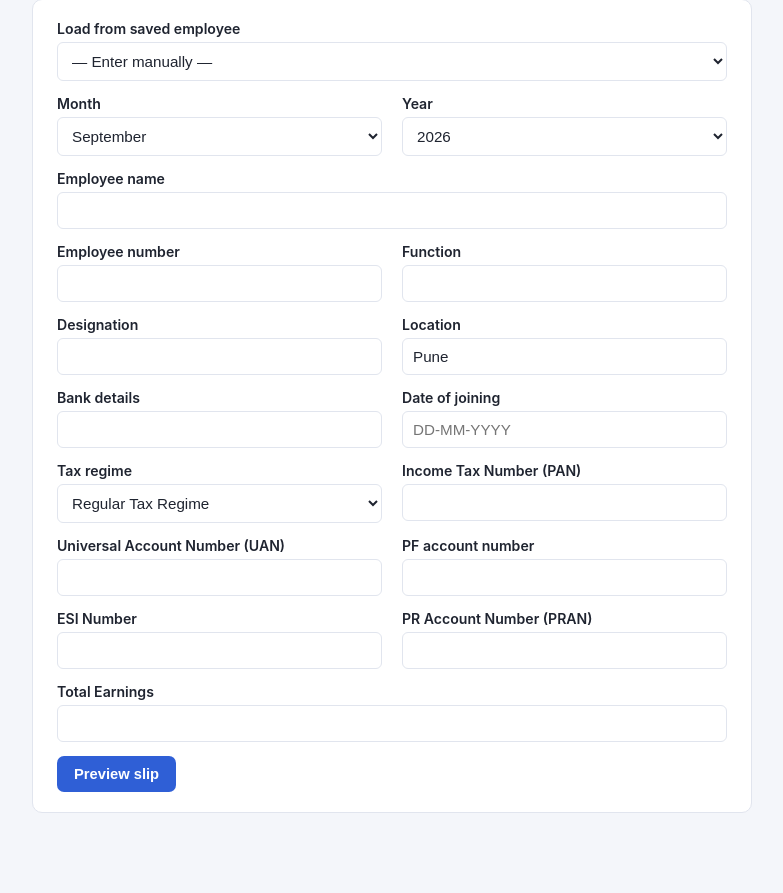
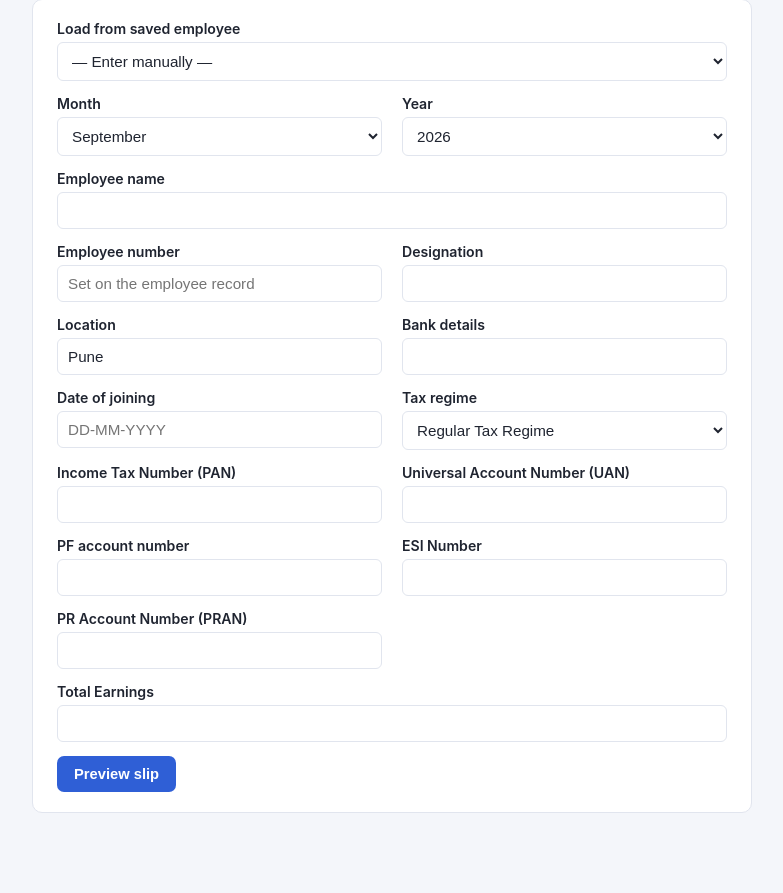
Before and after one commit to nehadhoble/salary-slip-portal, a Flask app: page /slip in a window 1280 px wide. Shown: the part 134-1027 px from the top of the page, without its empty margins (82-865 px from the left). Run offline with Flask 3, Linux system fonts and the light colour scheme; the visitor is signed in with stand-in values (Sample User, id 1); data that the repository does not hold is empty.

Commit message:
Move Employee Number to employee records, drop Function from slips
Employee Number is now stored on the employee record (like designation
and PAN) instead of being retyped on every slip; the New Slip form
shows it read-only, sourced from the selected employee. Also removes
the unused Function field from the slip form, preview, and PDF.

```diff
--- a/app.py
+++ b/app.py
@@ -28,7 +28,7 @@ MONTH_NAMES = [
 TAX_REGIME_OPTIONS = ["Regular Tax Regime", "New Tax Regime", "Old Tax Regime"]
 
 SLIP_FIELDS = [
-    "month", "year", "employee_id", "employee_name", "employee_no", "function",
+    "month", "year", "employee_id", "employee_name", "employee_no",
     "designation", "location", "bank_details", "date_of_joining", "tax_regime",
     "pan", "uan", "pf_account_number", "esi_number", "pran", "total_earnings",
 ]
@@ -116,6 +116,7 @@ def _save_employee_from_form(employee_id):
     db.save_employee(
         employee_id,
         name=request.form.get("name", "").strip(),
+        employee_no=request.form.get("employee_no", "").strip(),
         designation=request.form.get("designation", "").strip(),
         date_of_joining=request.form.get("date_of_joining", "").strip(),
         pan=request.form.get("pan", "").strip(),
@@ -254,6 +255,7 @@ def slip_form():
         if employee:
             prefill["employee_id"] = str(employee["id"])
             prefill["employee_name"] = employee["name"]
+            prefill["employee_no"] = employee["employee_no"]
             prefill["designation"] = employee["designation"]
             prefill["date_of_joining"] = employee["date_of_joining"]
             prefill["pan"] = employee["pan"]
--- a/db.py
+++ b/db.py
@@ -11,6 +11,7 @@ SCHEMA = """
 CREATE TABLE IF NOT EXISTS employees (
     id INTEGER PRIMARY KEY AUTOINCREMENT,
     name TEXT NOT NULL,
+    employee_no TEXT NOT NULL DEFAULT '',
     designation TEXT NOT NULL DEFAULT '',
     date_of_joining TEXT NOT NULL DEFAULT '',
     pan TEXT NOT NULL DEFAULT '',
@@ -40,6 +41,9 @@ def init_db():
     conn = get_db()
     try:
         conn.executescript(SCHEMA)
+        existing_columns = {row[1] for row in conn.execute("PRAGMA table_info(employees)")}
+        if "employee_no" not in existing_columns:
+            conn.execute("ALTER TABLE employees ADD COLUMN employee_no TEXT NOT NULL DEFAULT ''")
         row = conn.execute("SELECT 1 FROM formula_settings WHERE id = 1").fetchone()
         if row is None:
             conn.execute(
@@ -77,20 +81,20 @@ def get_employee(employee_id):
         conn.close()
 
 
-def save_employee(employee_id, name, designation, date_of_joining, pan, account_no, ifsc_code):
+def save_employee(employee_id, name, employee_no, designation, date_of_joining, pan, account_no, ifsc_code):
     conn = get_db()
     try:
         if employee_id:
             conn.execute(
-                """UPDATE employees SET name=?, designation=?, date_of_joining=?, pan=?,
+                """UPDATE employees SET name=?, employee_no=?, designation=?, date_of_joining=?, pan=?,
                    account_no=?, ifsc_code=? WHERE id=?""",
-                (name, designation, date_of_joining, pan, account_no, ifsc_code, employee_id),
+                (name, employee_no, designation, date_of_joining, pan, account_no, ifsc_code, employee_id),
             )
         else:
             conn.execute(
-                """INSERT INTO employees (name, designation, date_of_joining, pan, account_no, ifsc_code)
-                   VALUES (?, ?, ?, ?, ?, ?)""",
-                (name, designation, date_of_joining, pan, account_no, ifsc_code),
+                """INSERT INTO employees (name, employee_no, designation, date_of_joining, pan, account_no, ifsc_code)
+                   VALUES (?, ?, ?, ?, ?, ?, ?)""",
+                (name, employee_no, designation, date_of_joining, pan, account_no, ifsc_code),
             )
         conn.commit()
     finally:
--- a/pdf_generator.py
+++ b/pdf_generator.py
@@ -5,6 +5,7 @@ reference layout pixel-for-pixel (Android canvas y grows downward, so each
 drawn y is converted to ReportLab's bottom-up coordinate via PAGE_HEIGHT - y).
 """
 import re
+from itertools import zip_longest
 
 from reportlab.lib.colors import HexColor, black
 from reportlab.pdfbase.pdfmetrics import stringWidth
@@ -103,7 +104,6 @@ def _build_payslip_rows(breakdown):
 def _build_detail_columns(form, employee_bank_details):
     left = [
         ("Employee Number", form.get("employee_no", "")),
-        ("Function", form.get("function", "")),
         ("Designation", form.get("designation", "")),
         ("Location", form.get("location", "")),
         ("Bank Details", employee_bank_details or form.get("bank_details", "")),
@@ -131,11 +131,13 @@ def _draw_detail_grid(c, start_y, form, employee_bank_details):
     right_value_max_width = PAGE_WIDTH - MARGIN - right_value_x
 
     y = start_y
-    for (llabel, lvalue), (rlabel, rvalue) in zip(left, right):
-        _draw_text(c, left_label_x, y, f"{llabel} :", 8.6, bold=True)
-        _draw_fitted_text(c, left_value_x, y, lvalue or "-", 8.6, False, left_value_max_width)
-        _draw_text(c, right_label_x, y, f"{rlabel} :", 8.6, bold=True)
-        _draw_fitted_text(c, right_value_x, y, rvalue or "-", 8.6, False, right_value_max_width)
+    for (llabel, lvalue), (rlabel, rvalue) in zip_longest(left, right, fillvalue=("", "")):
+        if llabel:
+            _draw_text(c, left_label_x, y, f"{llabel} :", 8.6, bold=True)
+            _draw_fitted_text(c, left_value_x, y, lvalue or "-", 8.6, False, left_value_max_width)
+        if rlabel:
+            _draw_text(c, right_label_x, y, f"{rlabel} :", 8.6, bold=True)
+            _draw_fitted_text(c, right_value_x, y, rvalue or "-", 8.6, False, right_value_max_width)
         y += row_height
     return y
 
--- a/templates/employee_form.html
+++ b/templates/employee_form.html
@@ -9,6 +9,10 @@
   <div class="form-row">
     <label for="name">Name</label>
     <input type="text" id="name" name="name" value="{{ employee.name if employee else '' }}" required>
+  </div>
+  <div class="form-row">
+    <label for="employee_no">Employee number</label>
+    <input type="text" id="employee_no" name="employee_no" value="{{ employee.employee_no if employee else '' }}">
   </div>
   <div class="form-row">
     <label for="designation">Designation</label>
--- a/templates/employees.html
+++ b/templates/employees.html
@@ -12,6 +12,7 @@
     <thead>
       <tr>
         <th>Name</th>
+        <th>Employee no.</th>
         <th>Designation</th>
         <th>Date of joining</th>
         <th>PAN</th>
@@ -23,6 +24,7 @@
       {% for e in employees %}
       <tr>
         <td>{{ e.name }}</td>
+        <td>{{ e.employee_no }}</td>
         <td>{{ e.designation }}</td>
         <td>{{ e.date_of_joining }}</td>
         <td>{{ e.pan }}</td>
--- a/templates/preview.html
+++ b/templates/preview.html
@@ -31,7 +31,6 @@
   <div class="payslip-detail-grid">
     <div>
       <div class="detail-row"><span>Employee Number :</span><span>{{ form.employee_no or "-" }}</span></div>
-      <div class="detail-row"><span>Function :</span><span>{{ form.function or "-" }}</span></div>
       <div class="detail-row"><span>Designation :</span><span>{{ form.designation or "-" }}</span></div>
       <div class="detail-row"><span>Location :</span><span>{{ form.location or "-" }}</span></div>
       <div class="detail-row"><span>Bank Details :</span><span>{{ form.bank_details or "-" }}</span></div>
--- a/templates/slip_form.html
+++ b/templates/slip_form.html
@@ -44,11 +44,8 @@
   <div class="form-grid">
     <div class="form-row">
       <label for="employee_no">Employee number</label>
-      <input type="text" id="employee_no" name="employee_no" value="{{ form.employee_no }}">
-    </div>
-    <div class="form-row">
-      <label for="function">Function</label>
-      <input type="text" id="function" name="function" value="{{ form.function }}">
+      <input type="text" id="employee_no" name="employee_no" value="{{ form.employee_no }}" readonly
+             placeholder="Set on the employee record">
     </div>
     <div class="form-row">
       <label for="designation">Designation</label>
@@ -119,6 +116,7 @@
     if (!res.ok) return;
     const e = await res.json();
     document.getElementById("employee_name").value = e.name || "";
+    document.getElementById("employee_no").value = e.employee_no || "";
     document.getElementById("designation").value = e.designation || "";
     document.getElementById("date_of_joining").value = e.date_of_joining || "";
     document.getElementById("pan").value = e.pan || "";
```
